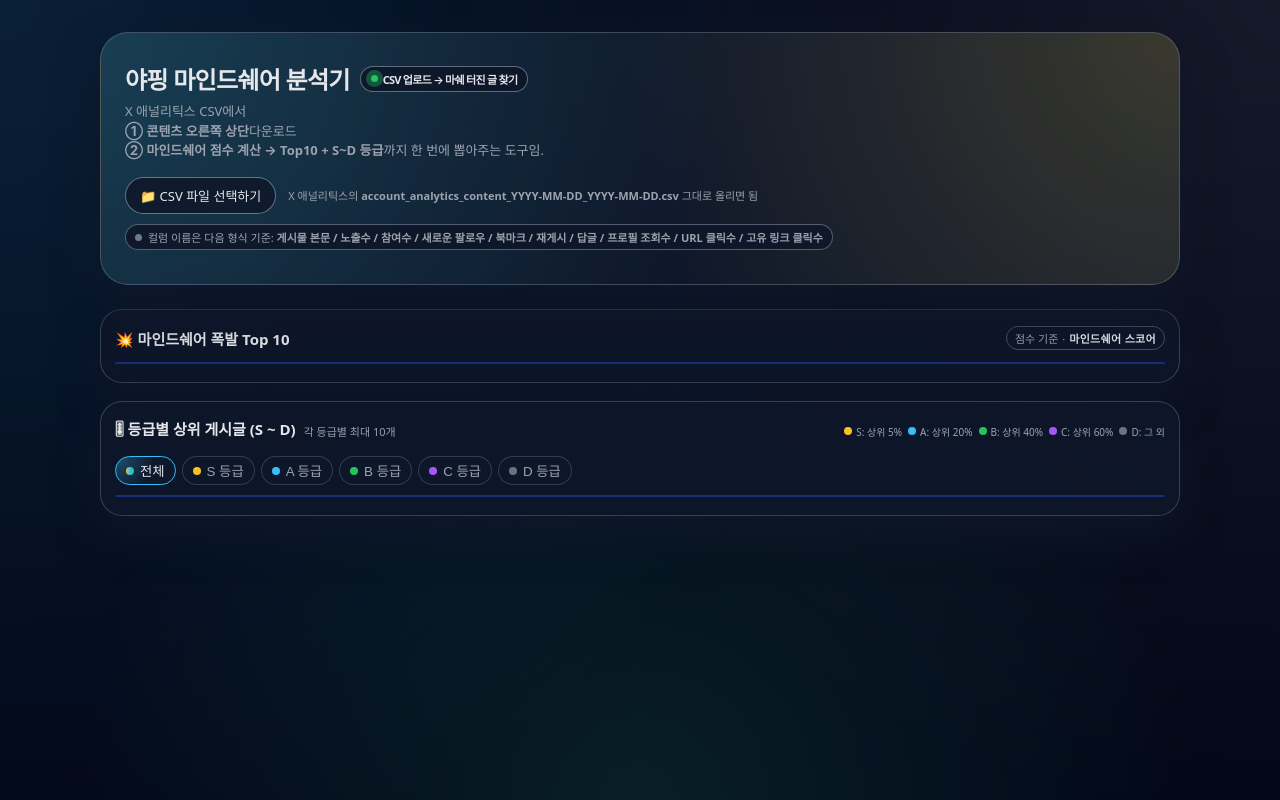
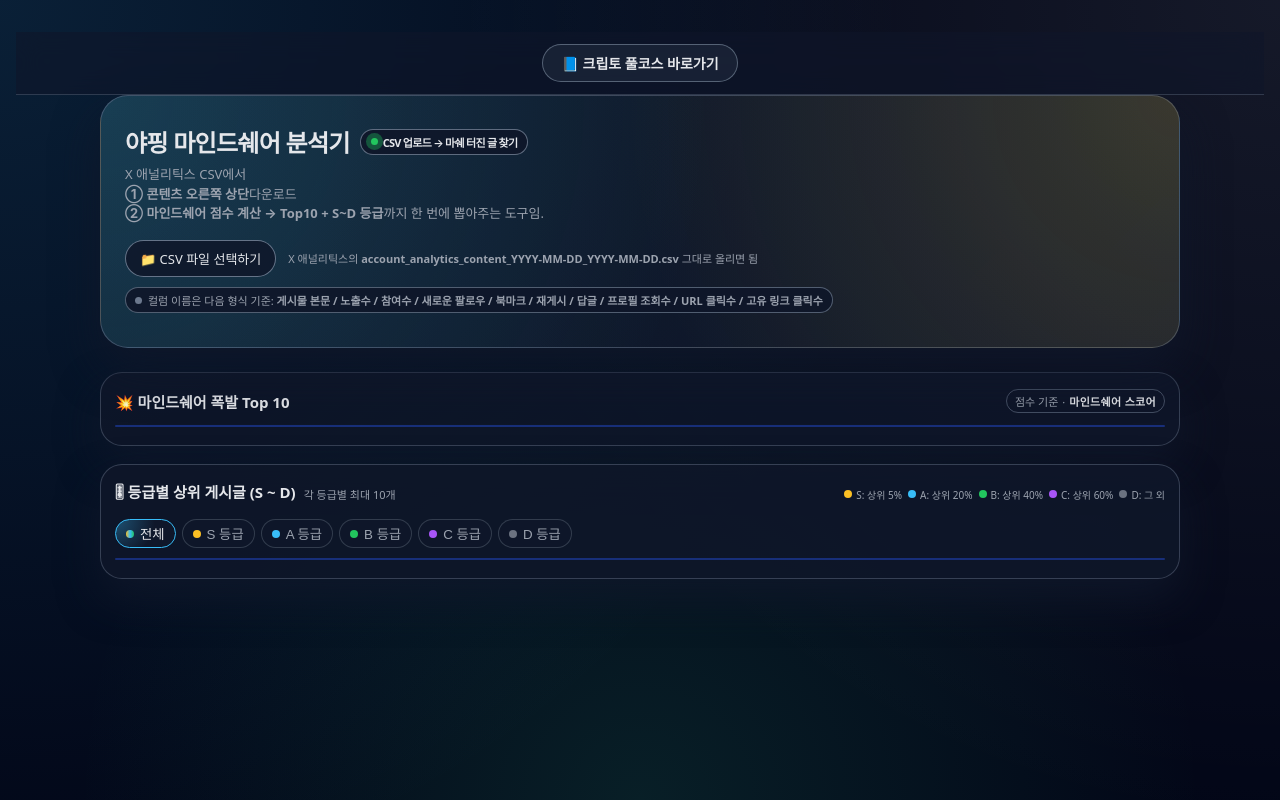
Before and after one commit to buddha913/bud_dha__, a plain HTML site: page index.html in a window 1280 px wide. Drawn offline with nearby package versions, Linux system fonts and the light colour scheme.

Commit message:
Update index.html

```diff
--- a/index.html
+++ b/index.html
@@ -484,6 +484,33 @@
   </style>
 </head>
 <body>
+<nav style="
+  width: 100%;
+  padding: 12px 0;
+  display: flex;
+  justify-content: center;
+  background: rgba(15, 23, 42, 0.6);
+  backdrop-filter: blur(12px);
+  border-bottom: 1px solid rgba(148,163,184,0.25);
+  position: sticky;
+  top: 0;
+  z-index: 999;">
+
+  <a href="https://buddha913.github.io/crypto-fullcourse/"
+     style="
+       color: #e5e7eb;
+       font-size: 14px;
+       font-weight: 600;
+       padding: 8px 18px;
+       border-radius: 999px;
+       border: 1px solid rgba(148,163,184,0.5);
+       text-decoration: none;
+       background: rgba(30,41,59,0.7);
+     ">
+    📘 크립토 풀코스 바로가기
+  </a>
+</nav>
+
   <div class="app">
     <header class="hero">
       <div class="hero-inner">
```
